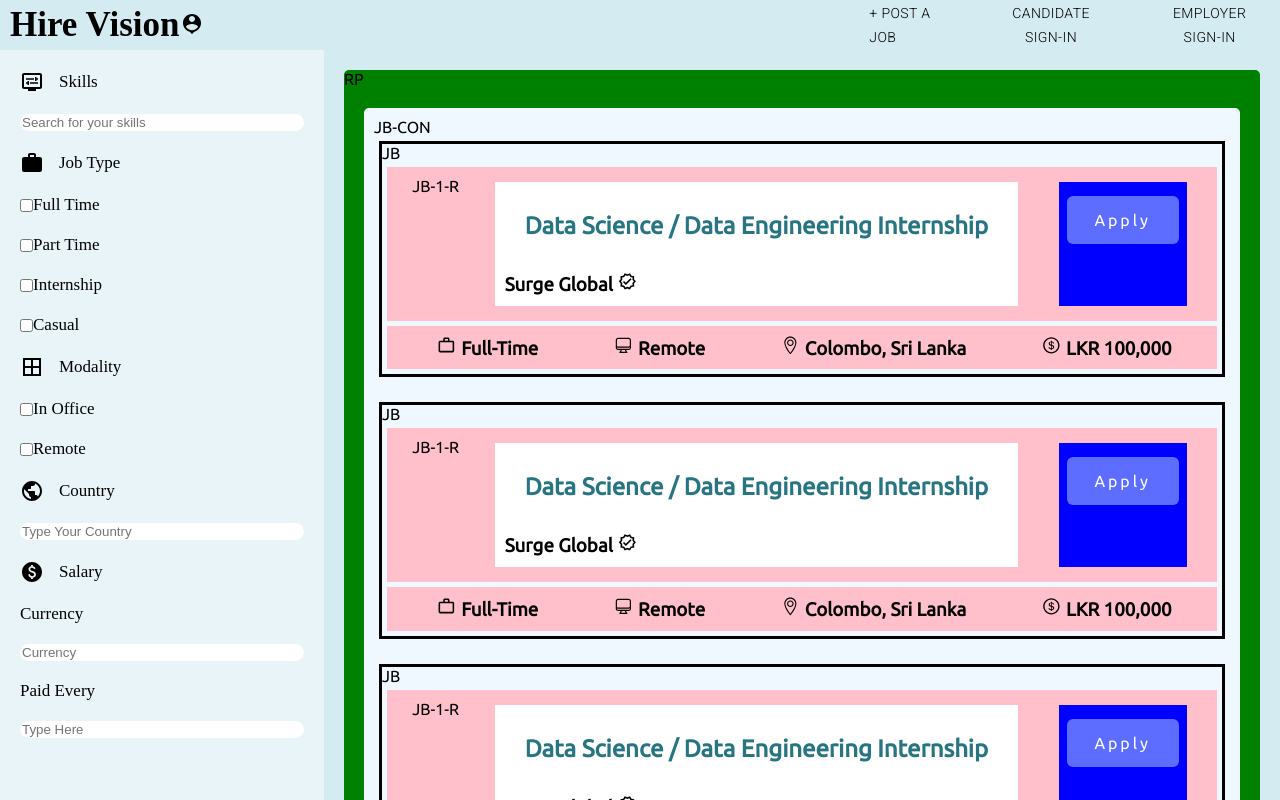
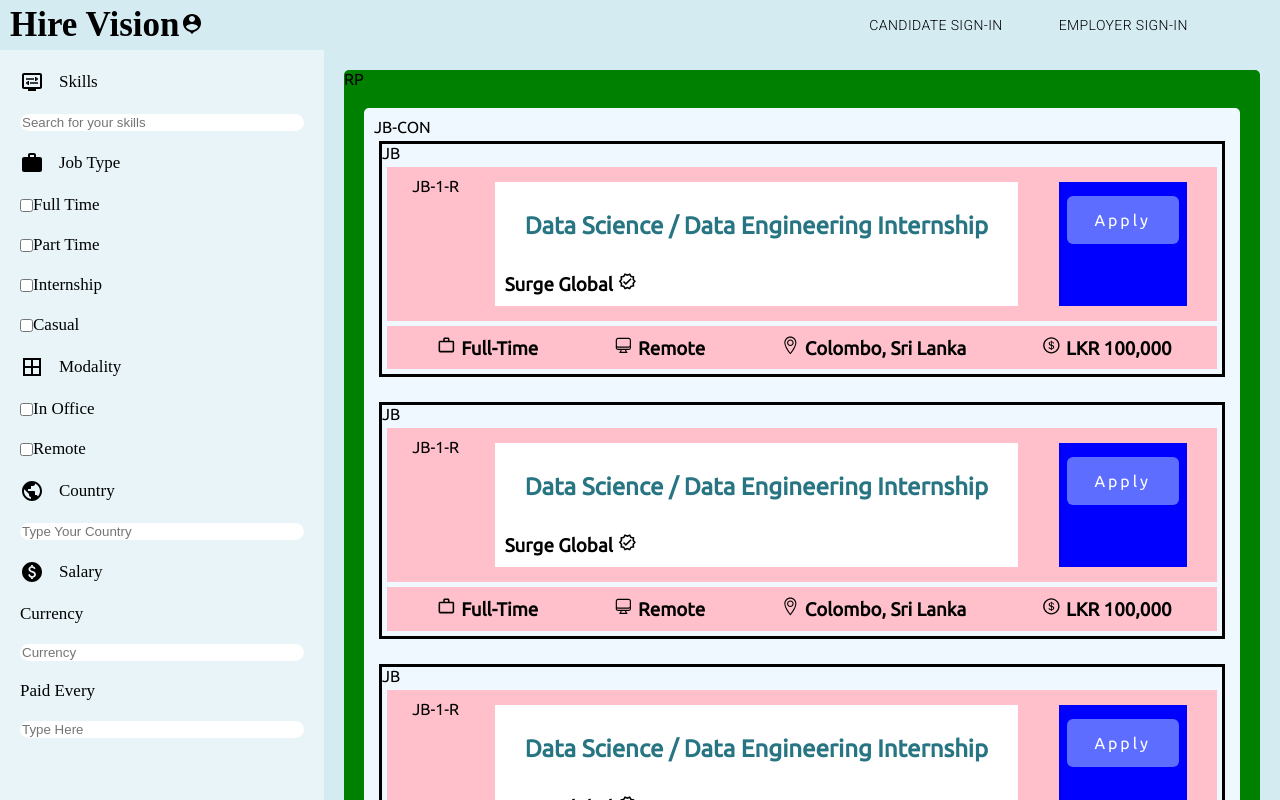
Before and after one commit to dilauow/loopsSDGP, a React (Create React App) app in the folder frontend/: page / in a window 1280 px wide. Shown: the top 800 px of the page. Built offline with nearby package versions, Linux system fonts and the light colour scheme.

Commit message:
Remove a button from Navbar. Only Login Buttons included.

```diff
--- a/frontend/src/components/Navigation/NavBar.js
+++ b/frontend/src/components/Navigation/NavBar.js
@@ -22,8 +22,7 @@ export default function NavBar() {
         </div>
         <div className="navBarRight">
             <div className="navBarLinks">
-                <Stack direction="row" spacing={2}>
-                    <Button className='bt1' variant='PostaJob' href='#contained-buttons'>+ Post a job</Button>
+                <Stack direction="row" spacing={3}>
                     <Button className='bt2' variant='Candidate' onClick={handleclick}>Candidate Sign-in</Button>
                     <Button className='bt3' variant='Employer' onClick={handleclick}>Employer Sign-in</Button>
                 </Stack>
```
